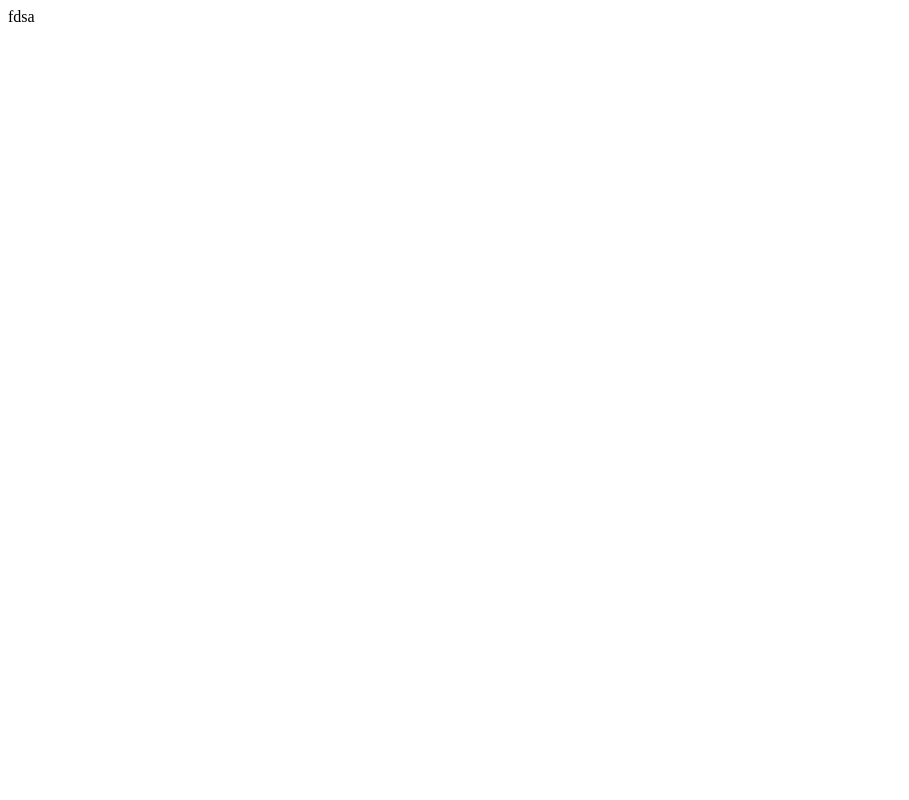
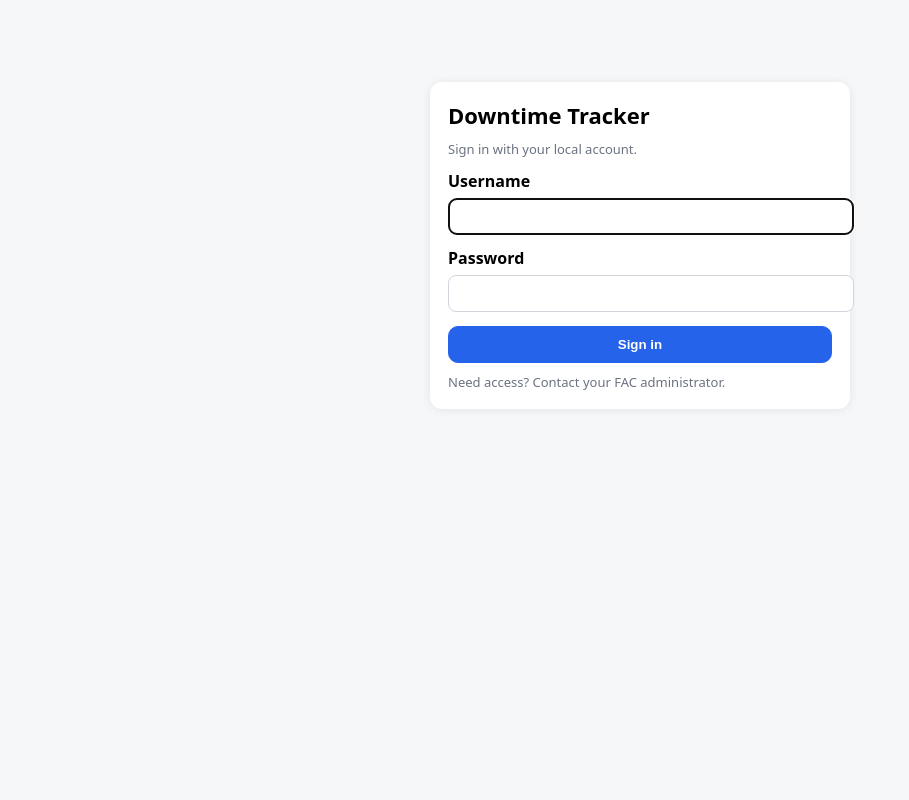
Before and after one commit to prestochango93/downtime-server, a Django app: page /accounts/login/ in a window 1280 px wide. Before the commit the part shown is almost empty. Shown: the whole page, without its empty margins (0-909 px from the left). Run offline with Django 5.2, Linux system fonts and the light colour scheme.

Commit message:
Add login HTML template for Downtime Tracker

```diff
--- a/downtime/templates/registration/login.html
+++ b/downtime/templates/registration/login.html
@@ -1 +1,48 @@
-fdsa
+<!doctype html>
+<html>
+<head>
+  <meta charset="utf-8">
+  <meta name="viewport" content="width=device-width, initial-scale=1">
+  <title>Login — Downtime Tracker</title>
+  <style>
+    body { font-family: system-ui, Arial, sans-serif; background:#f6f7f9; margin:0; }
+    .wrap { max-width: 420px; margin: 8vh auto; padding: 18px; }
+    .card { background:white; border-radius:12px; padding:18px; box-shadow: 0 1px 10px rgba(0,0,0,.08); }
+    h1 { margin: 0 0 10px 0; font-size: 22px; }
+    label { display:block; font-weight:600; margin-top:12px; margin-bottom:6px; }
+    input { width:100%; padding:10px; border-radius:8px; border:1px solid #d1d5db; }
+    .btn { margin-top:14px; width:100%; padding:10px; border-radius:10px; border:1px solid #2563eb; background:#2563eb; color:white; font-weight:700; cursor:pointer; }
+    .muted { color:#6b7280; font-size: 13px; margin-top:10px; }
+    .error { background:#fee2e2; color:#991b1b; padding:10px; border-radius:10px; margin-bottom:12px; }
+  </style>
+</head>
+<body>
+  <div class="wrap">
+    <div class="card">
+      <h1>Downtime Tracker</h1>
+      <div class="muted">Sign in with your local account.</div>
+
+      {% if form.errors %}
+        <div class="error">Invalid username or password.</div>
+      {% endif %}
+
+      <form method="post" action="{% url 'login' %}">
+        {% csrf_token %}
+        <input type="hidden" name="next" value="{{ next }}"/>
+
+        <label for="id_username">Username</label>
+        {{ form.username }}
+
+        <label for="id_password">Password</label>
+        {{ form.password }}
+
+        <button class="btn" type="submit">Sign in</button>
+      </form>
+
+      <div class="muted">
+        Need access? Contact your FAC administrator.
+      </div>
+    </div>
+  </div>
+</body>
+</html>
```
